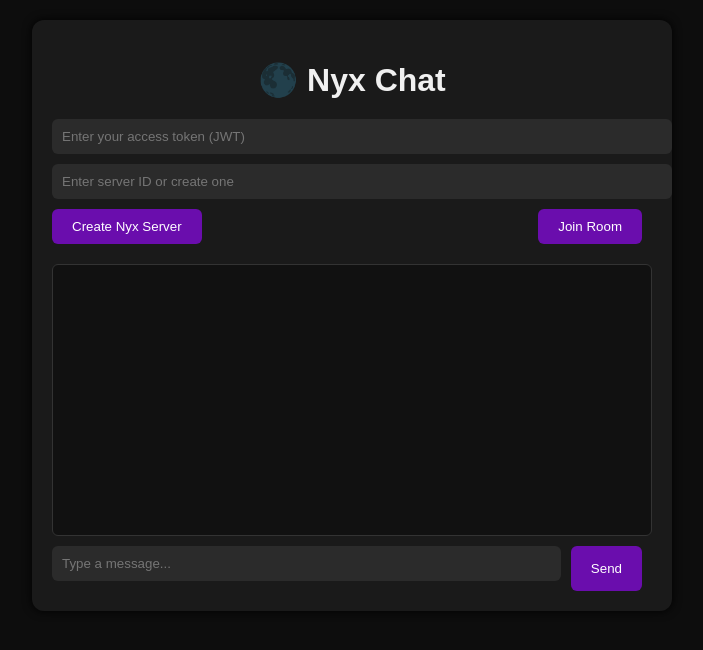
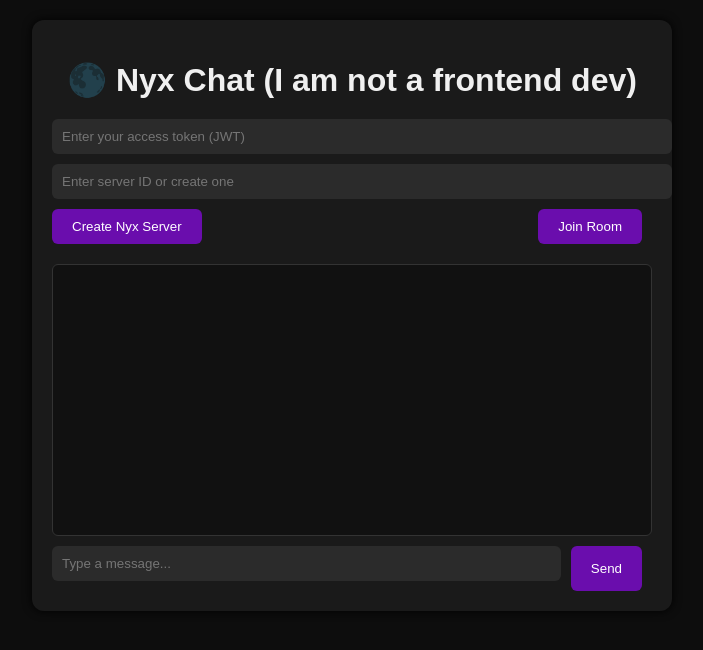
Before and after one commit to prateekkhenedcodes/Nyx, a plain HTML site: page assets/index.html in a window 1280 px wide. Shown: the whole page, without its empty margins (288-991 px from the left). Drawn offline with Linux system fonts and the light colour scheme.

Commit message:
update in the landing page

```diff
--- a/assets/index.html
+++ b/assets/index.html
@@ -8,7 +8,7 @@
 </head>
 <body>
   <div class="container">
-    <h1>🌑 Nyx Chat</h1>
+    <h1>🌑 Nyx Chat (I am not a frontend dev)</h1>
 
     <input id="tokenInput" type="text" placeholder="Enter your access token (JWT)" />
     <input id="serverIdInput" type="text" placeholder="Enter server ID or create one" />
```
